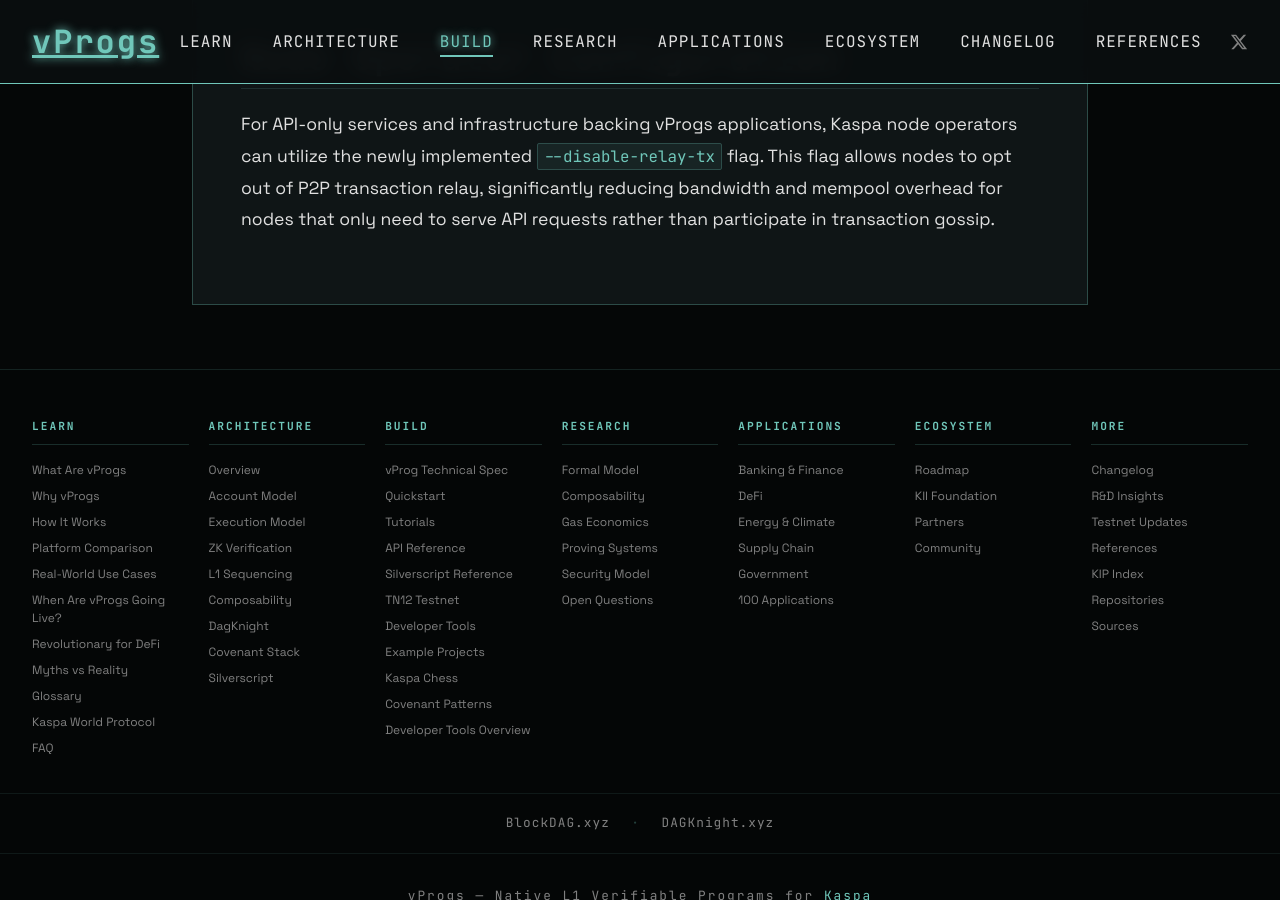
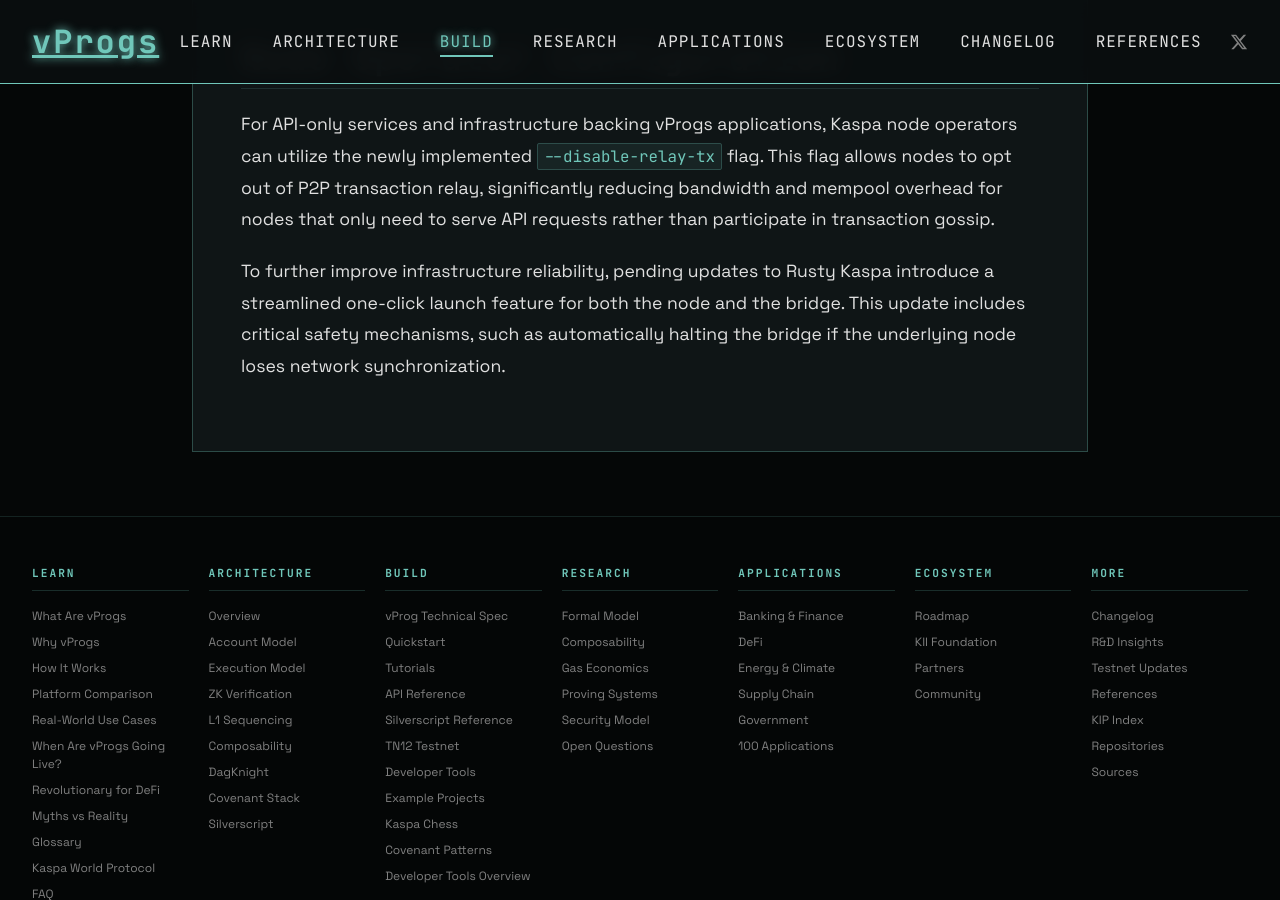
Before and after one commit to creative-inference/vprogs.xyz, a Jekyll site: the page built from build/api-reference.md, in a window 1280 px wide and 900 px high, scrolled down 12408 px. Built offline with Jekyll 4.4.1, drawn with Linux system fonts in a browser that asks for light colours.

Commit message:
Add one-click launch and bridge safety features for node operators. [auto]

```diff
--- a/build/api-reference.md
+++ b/build/api-reference.md
@@ -330,3 +330,6 @@
 ## Node Operator Configuration
 
 For API-only services and infrastructure backing vProgs applications, Kaspa node operators can utilize the newly implemented `--disable-relay-tx` flag. This flag allows nodes to opt out of P2P transaction relay, significantly reducing bandwidth and mempool overhead for nodes that only need to serve API requests rather than participate in transaction gossip.
+
+
+To further improve infrastructure reliability, pending updates to Rusty Kaspa introduce a streamlined one-click launch feature for both the node and the bridge. This update includes critical safety mechanisms, such as automatically halting the bridge if the underlying node loses network synchronization.
```
